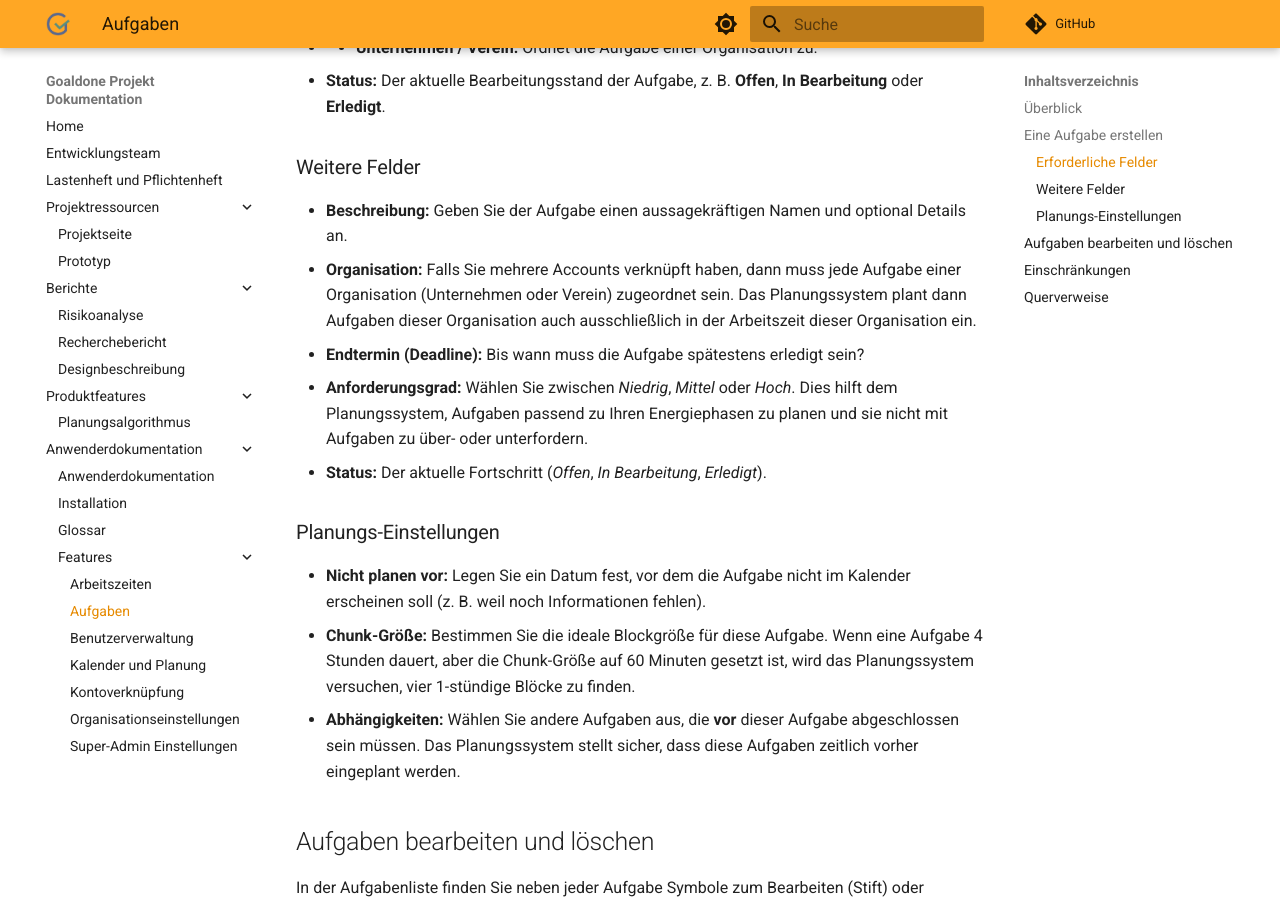
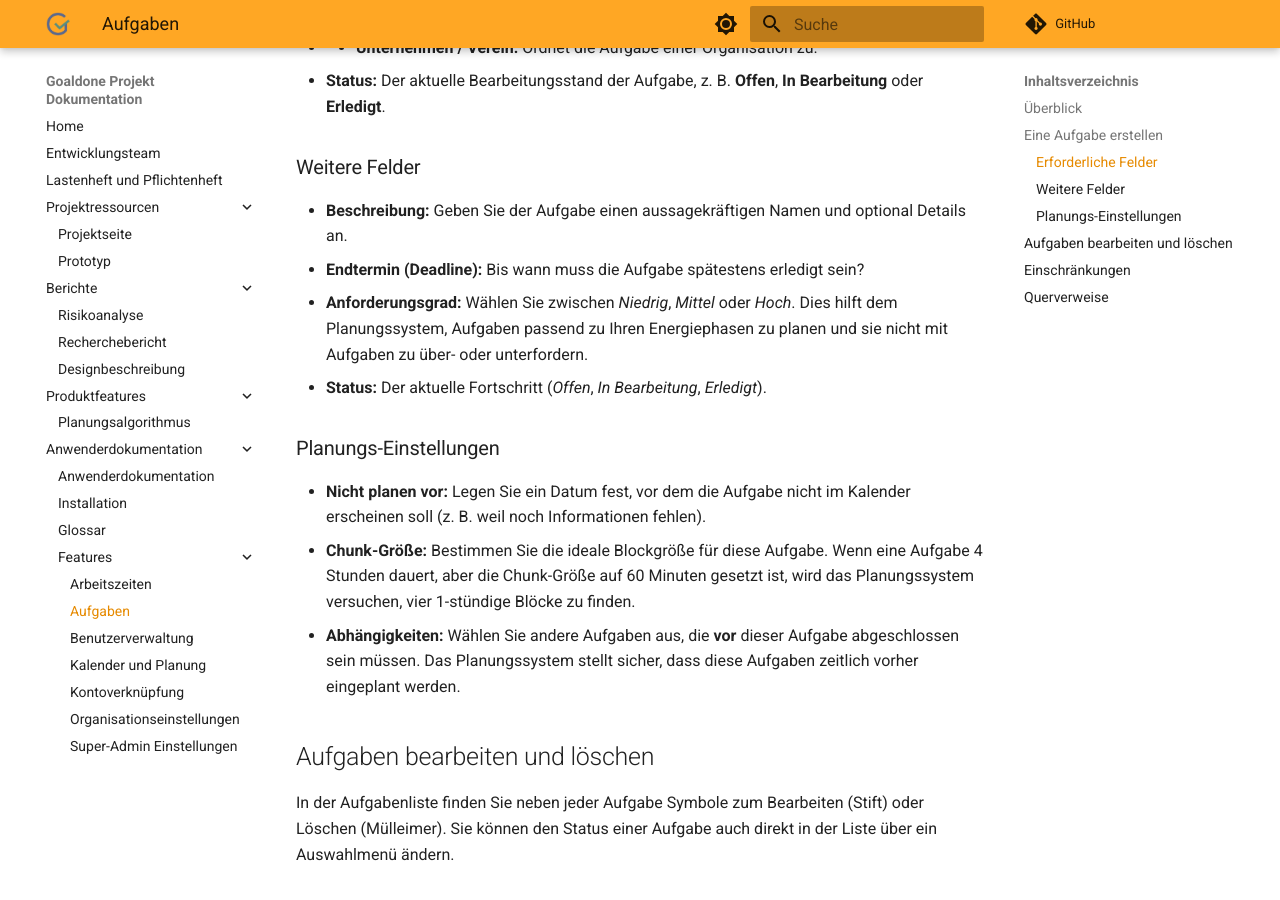
Before and after one commit to goaldone-dhbw/goaldone-projektseite, an MkDocs documentation site: the page built from docs/Anwenderdokumentation/Features/Aufgaben.md, in a window 1280 px wide and 900 px high, scrolled down 560 px. Built offline with MkDocs 1.6.1 and Material for MkDocs 9.7.7, drawn with Linux system fonts in a browser that asks for light colours; comment, search, counter and statistics services are not loaded.

Commit message:
Update docs/Anwenderdokumentation/Features/Aufgaben.md
Co-authored-by: salma <154587119+saleyy@users.noreply.github.com>

```diff
--- a/docs/Anwenderdokumentation/Features/Aufgaben.md
+++ b/docs/Anwenderdokumentation/Features/Aufgaben.md
@@ -15,7 +15,6 @@ Um eine neue Aufgabe zu erstellen, klicken Sie auf der Seite **Aufgaben** auf di
 
 ### Weitere Felder
 - **Beschreibung:** Geben Sie der Aufgabe einen aussagekräftigen Namen und optional Details an.
-- **Organisation:** Falls Sie mehrere Accounts verknüpft haben, dann muss jede Aufgabe einer Organisation (Unternehmen oder Verein) zugeordnet sein. Das Planungssystem plant dann Aufgaben dieser Organisation auch ausschließlich in der Arbeitszeit dieser Organisation ein.
 - **Endtermin (Deadline):** Bis wann muss die Aufgabe spätestens erledigt sein?
 - **Anforderungsgrad:** Wählen Sie zwischen *Niedrig*, *Mittel* oder *Hoch*. Dies hilft dem Planungssystem, Aufgaben passend zu Ihren Energiephasen zu planen und sie nicht mit Aufgaben zu über- oder unterfordern.
 - **Status:** Der aktuelle Fortschritt (*Offen*, *In Bearbeitung*, *Erledigt*).
```
